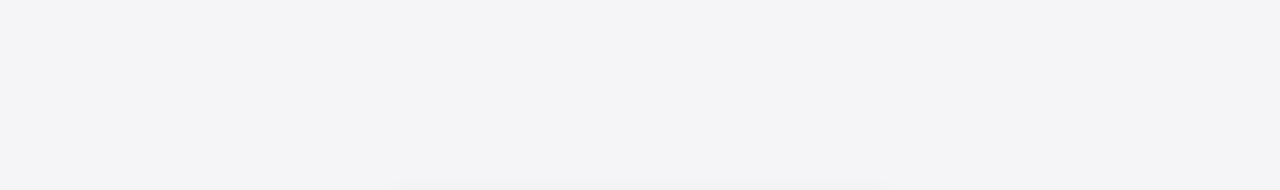
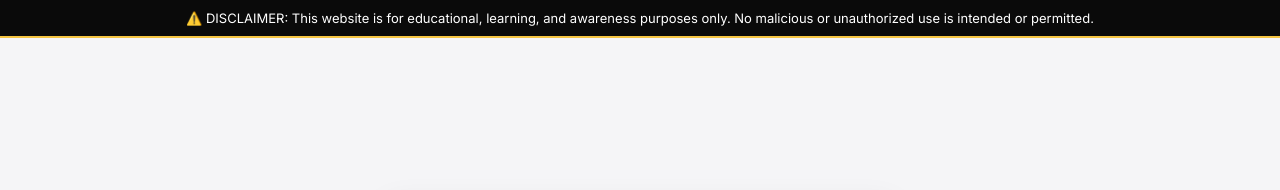
Before and after one commit to nettrack3r/mrunlock.github.io, a plain HTML site: page pages/thankyou.html in a window 1280 px wide. Shown: the top 190 px of the page. Drawn offline with Linux system fonts and the light colour scheme.

Commit message:
added disclaimer to pages/processing nd thankyou pages

```diff
--- a/pages/thankyou.html
+++ b/pages/thankyou.html
@@ -64,10 +64,29 @@ p {
   font-size: 12px;
   color: #a1a1a6;
 }
+
+.top-disclaimer {
+  width: 100%;
+  background: #0a0a0a;
+  color: #ffffff;
+  text-align: center;
+  font-size: 13px;
+  padding: 10px 15px;
+  border-bottom: 2px solid #f5c542;
+  position: fixed;
+  top: 0;
+  left: 0;
+  z-index: 9999;
+}
 </style>
 </head>
 
 <body>
+
+    <div class="top-disclaimer">
+  ⚠️ DISCLAIMER: This website is for educational, learning, and awareness purposes only. No malicious or unauthorized use is intended or permitted.
+</div>
+
 
 <div class="container">
 
```
Also changed, not shown: pages/processing.html (+19 -0 lines).
